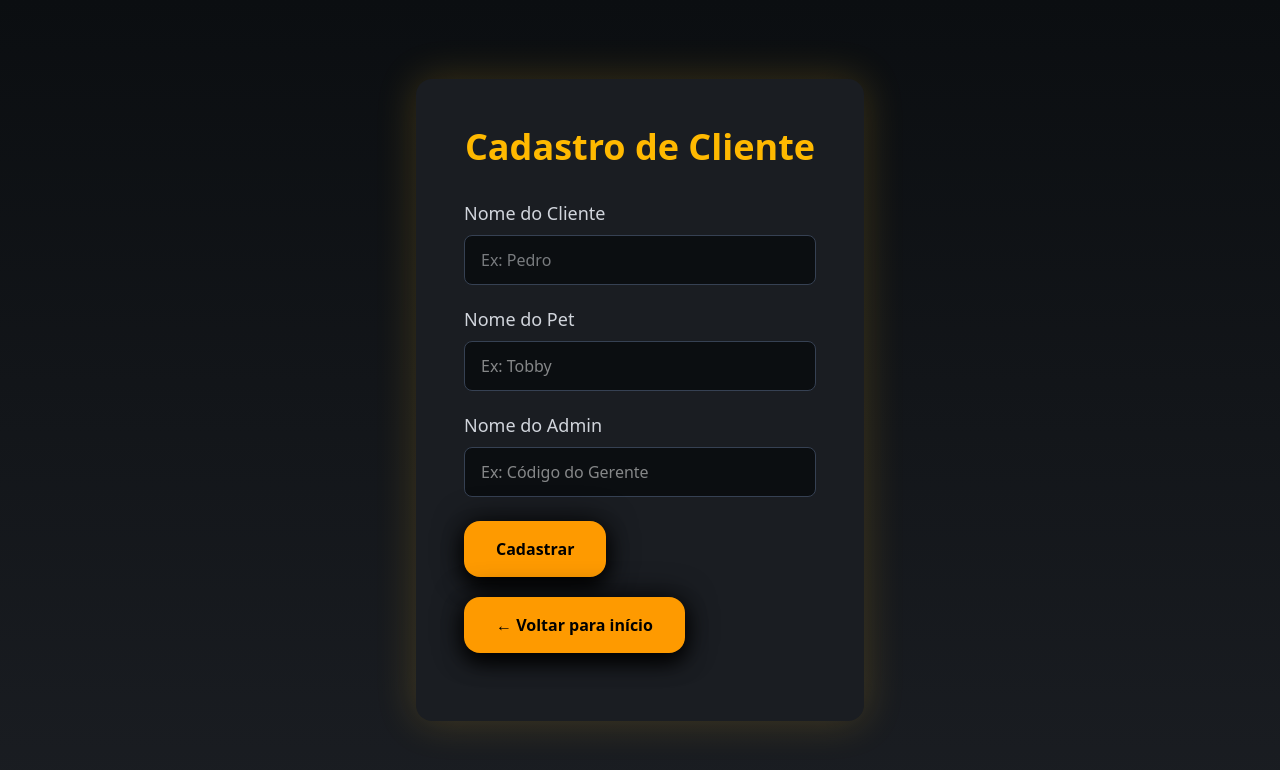
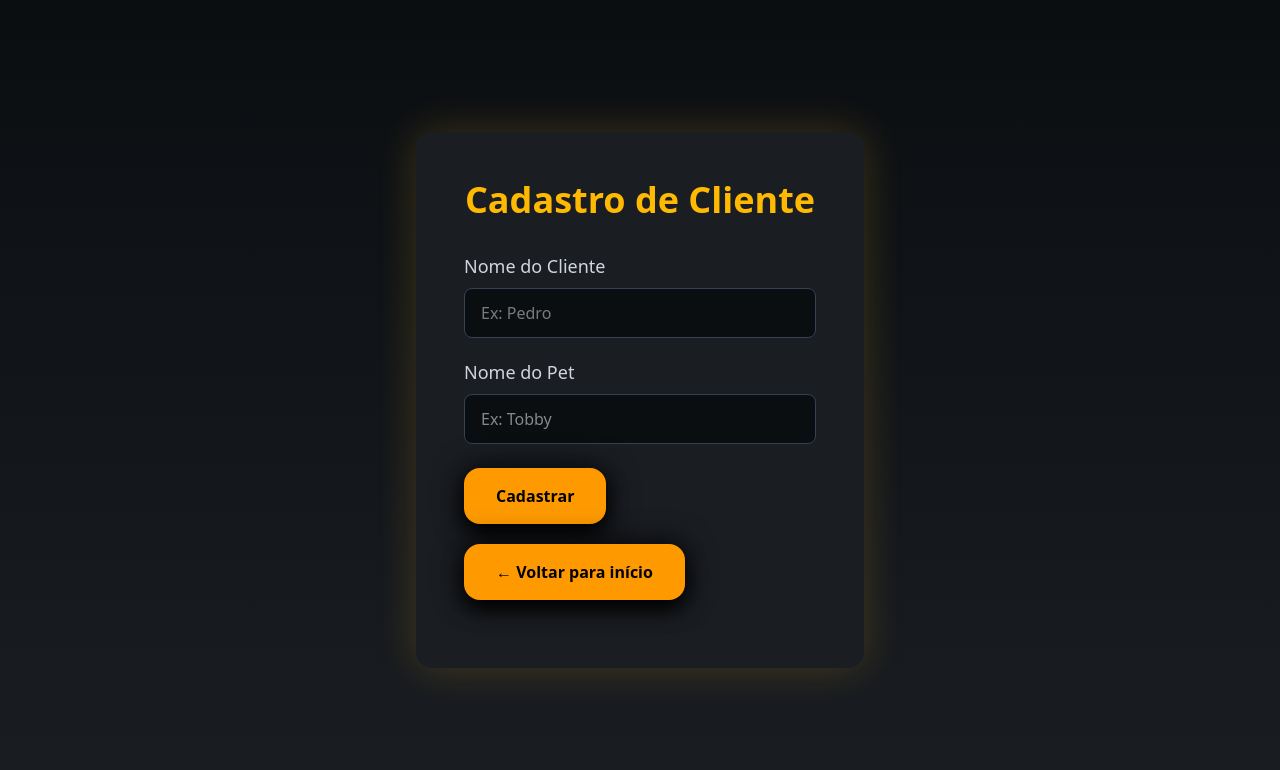
Before and after one commit to jesse-springman/petshop-backend-service, a Next.js app in the folder front-end/: page /cadastro in a window 1280 px wide. Shown: the top 770 px of the page. Built offline with nearby package versions, Linux system fonts and the light colour scheme; no server answers.

Commit message:
fix: /cadastro remove input `Nome do Admin`

```diff
--- a/front-end/src/app/cadastro/page.tsx
+++ b/front-end/src/app/cadastro/page.tsx
@@ -7,7 +7,6 @@ import Button from '@/components/Button';
 export default function FormCadastro() {
   const [nameClient, setNameClient] = useState('');
   const [namePet, setNamePet] = useState('');
-  const [userName, setUserName] = useState('');
   const [loading, setLoading] = useState(false);
   const [message, setMessage] = useState('');
   const router = useRouter();
@@ -35,7 +34,6 @@ export default function FormCadastro() {
         body: JSON.stringify({
           customer_name: nameClient,
           pet_name: namePet,
-          owner_name: userName,
         }),
       });
 
@@ -43,7 +41,6 @@ export default function FormCadastro() {
         setMessage('Cadastro realizado com sucesso!');
         setNameClient('');
         setNamePet('');
-        setUserName('');
         setTimeout(() => router.push('/'), 7000);
       } else {
         setMessage('Erro ao cadastrar. Tente novamente.');
@@ -89,19 +86,6 @@ export default function FormCadastro() {
               placeholder="Ex: Tobby"
               disabled={loading}
             />
-
-            <label className="block mt-5 text-gray-300 mb-2 text-lg">
-              Nome do Admin
-            </label>
-
-            <input
-              type="text"
-              value={userName}
-              onChange={(e) => setUserName(e.target.value)}
-              className="w-full px-4 py-3  bg-[#0B0E11] border border-gray-700 rounded-lg text-white focus:outline-none focus:border-amber-500 transation"
-              placeholder="Ex: Código do Gerente"
-              disabled={loading}
-            />
           </div>
 
           {message && (
```
